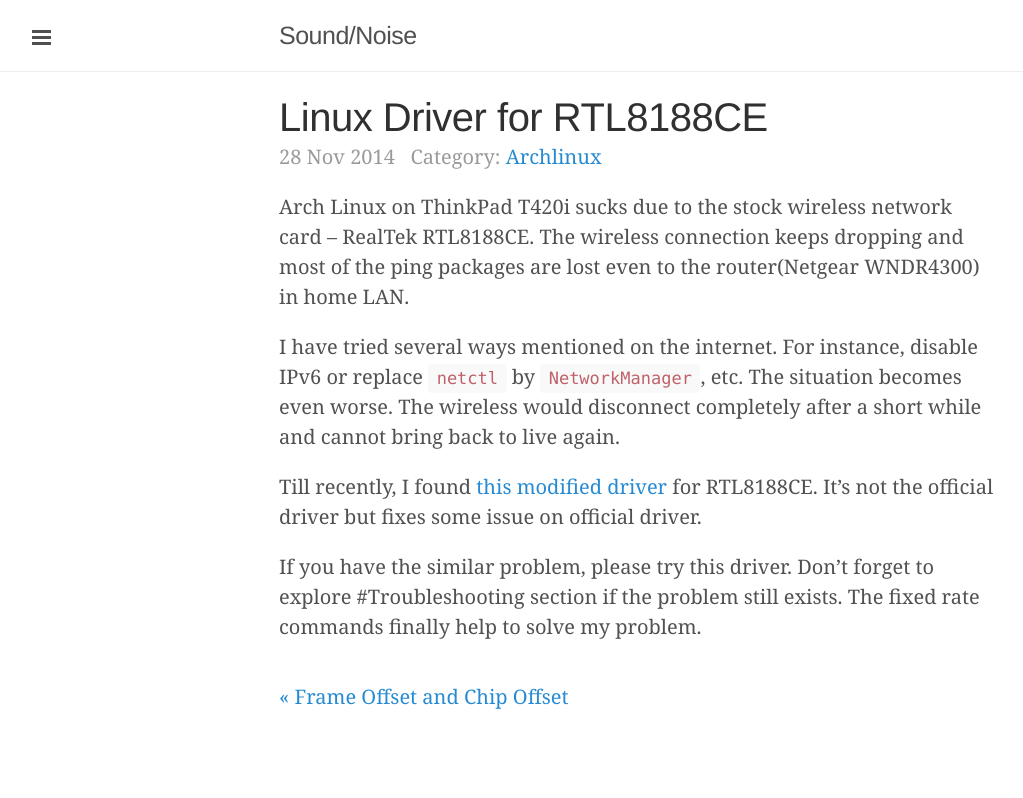
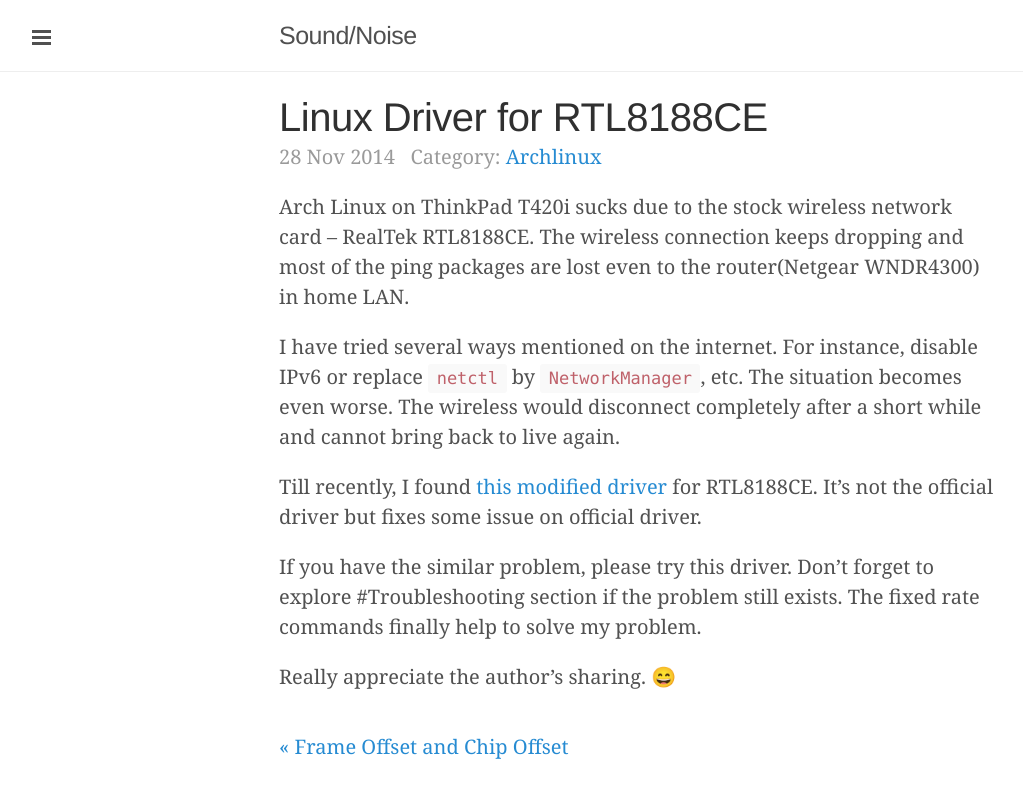
Before and after one commit to happybit/happybit.github.io, a Jekyll site: the page built from _posts/2014-11-28-linux-driver-for-rtl8188ce.markdown, in a window 1280 px wide. Shown: the top 798 px of the page, without its empty margins (1-1024 px from the left). Built offline with Jekyll 4.4.1, drawn with Linux system fonts in a browser that asks for light colours; emoji names are drawn with the system emoji font; comment, search, counter and statistics services are not loaded.

Commit message:
minor update

```diff
--- a/_posts/2014-11-28-linux-driver-for-rtl8188ce.markdown
+++ b/_posts/2014-11-28-linux-driver-for-rtl8188ce.markdown
@@ -15,3 +15,5 @@
 Till recently, I found [this modified driver](https://github.com/FreedomBen/rtl8188ce-linux-driver) for RTL8188CE. It's not the official driver but fixes some issue on official driver.
 
 If you have the similar problem, please try this driver. Don't forget to explore #Troubleshooting section if the problem still exists. The fixed rate commands finally help to solve my problem.
+
+Really appreciate the author's sharing. :smile:
```
